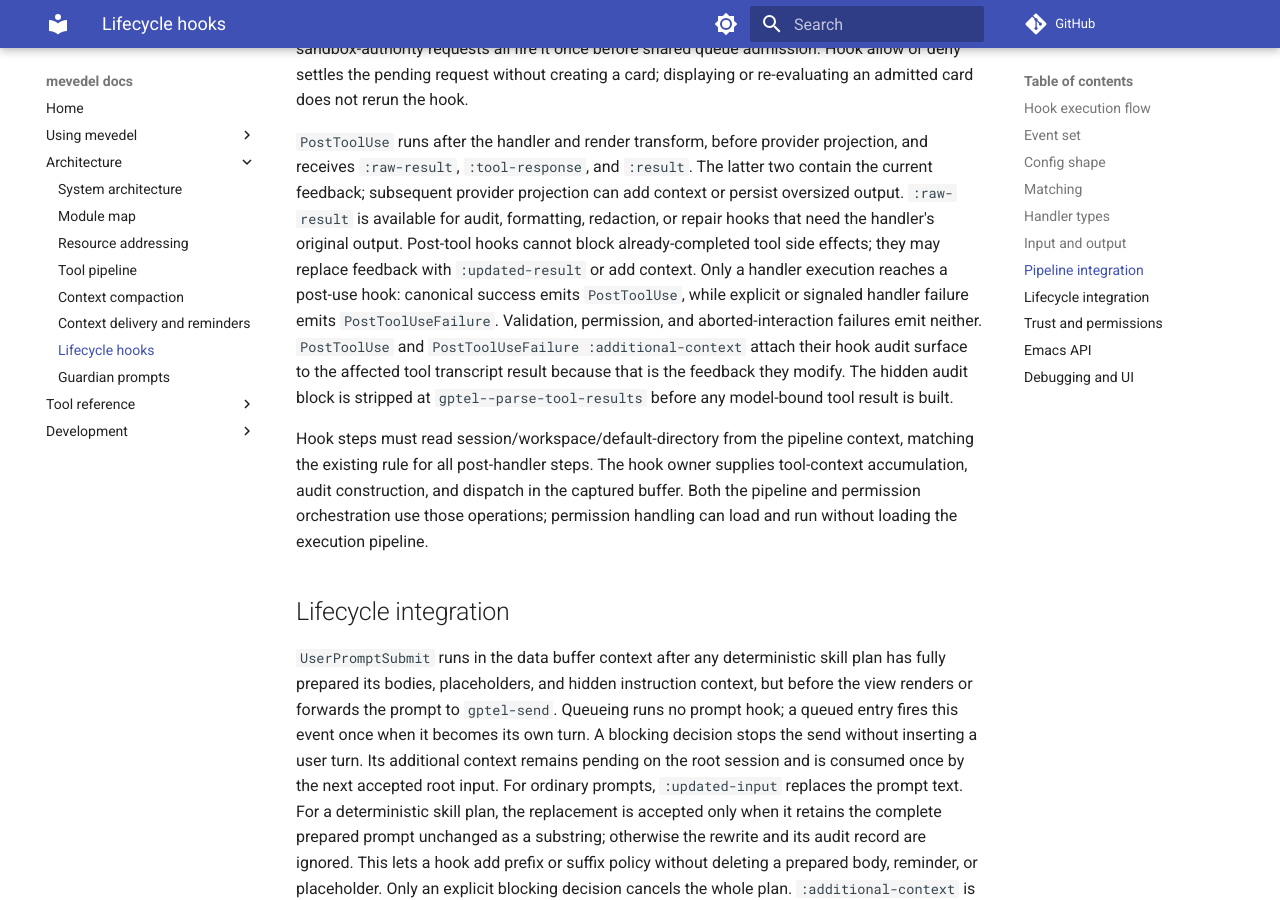
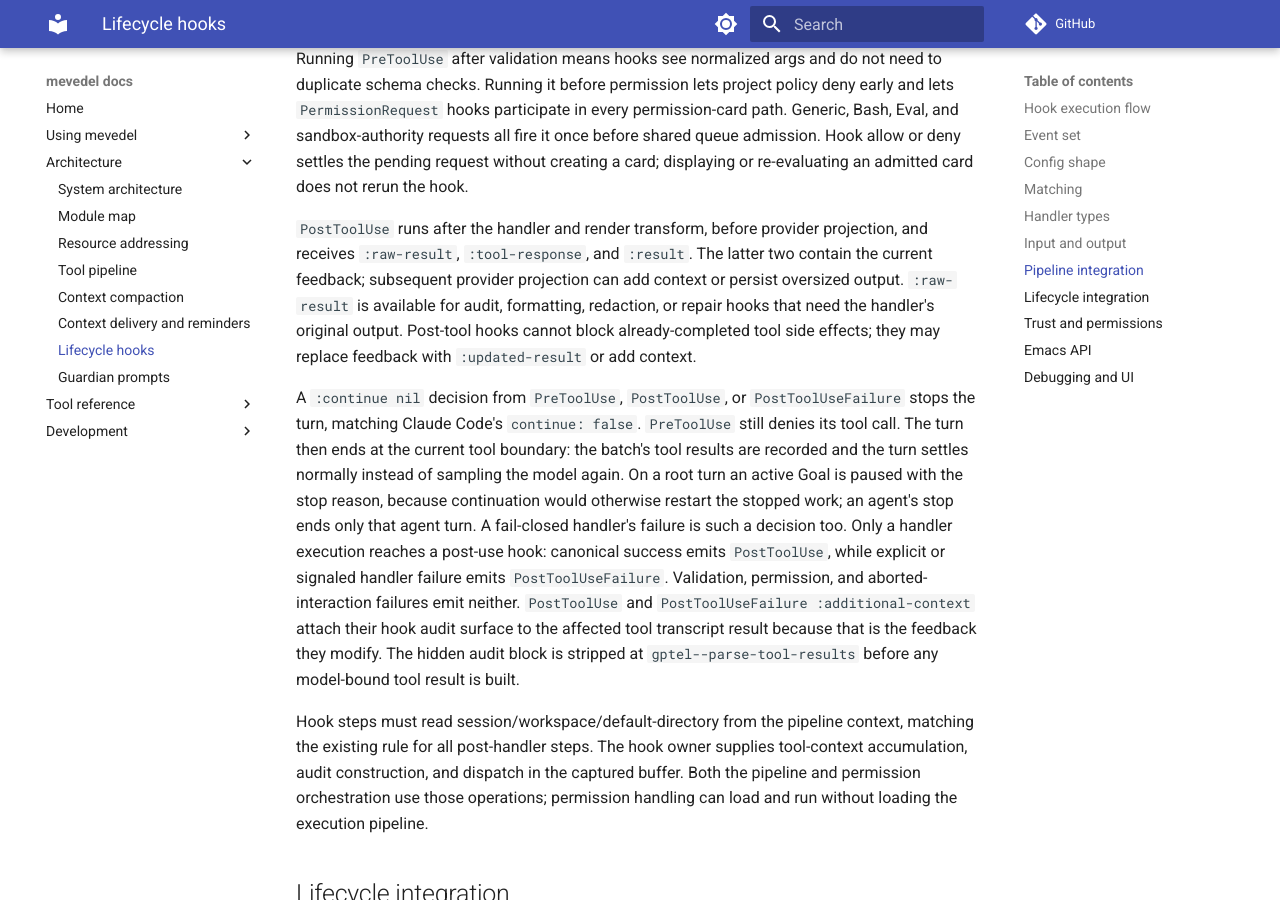
Before and after one commit to FrauH0lle/mevedel, an MkDocs documentation site: the page built from docs/hooks.md, in a window 1280 px wide and 900 px high, scrolled down 9527 px. Built offline with MkDocs 1.6.1 and Material for MkDocs 9.7.7, drawn with Linux system fonts in a browser that asks for light colours; comment, search, counter and statistics services are not loaded; some of the changed text lies outside the part shown.

Commit message:
feat(hooks): Stop the turn on a tool hook's continue: false
A PreToolUse :continue nil only denied its one tool call and the model
carried on; PostToolUse ignored :continue entirely.  Claude Code's
continue: false stops the turn.  Tool hook stops now end the turn at the
current tool boundary, and on a root turn pause an active Goal with the
stop reason so continuation does not restart the stopped work.

* mevedel-pipeline.el (mevedel-pipeline--hook-stop-p)
(mevedel-pipeline--stop-turn-for-hook): New.
(mevedel-pipeline--step-pre-tool-hooks): Stop the turn as well as
denying the tool.
(mevedel-pipeline--step-post-tool-hooks): Stop the turn on :continue nil.

* mevedel-goal.el (mevedel-goal-pause-runtime-failure): Note its hook
use.

* docs/hooks.md: Document tool hook stops.
* docs/architecture.md: List the new end-turn caller.

* test/test-mevedel-pipeline.el (mevedel-pipeline--stop-turn-for-hook):
New.

```diff
--- a/docs/hooks.md
+++ b/docs/hooks.md
@@ -31,11 +31,11 @@ Supported events and their control effects:
 | `SessionStart` | root context epoch begins | source (`startup`, `resume`, `clear`, `compact`, `rewind`, `restore`, `fork`) | add context only |
 | `UserPromptSubmit` | before a root or retained-agent task input is sent | none | block, add context, rewrite prompt |
 | `UserPromptExpansion` | before a user `$skill` expansion reaches the model | none | block, add context, rewrite prompt |
-| `PreToolUse` | after validation, before permission | tool name | deny, ask, add context, rewrite args |
+| `PreToolUse` | after validation, before permission | tool name | deny, ask, stop the turn, add context, rewrite args |
 | `PermissionRequest` | once before any permission card enters the shared queue | tool name | allow, deny, ask |
 | `PermissionDenied` | once after a final tool denial | tool name | add feedback/context only |
-| `PostToolUse` | after handler and result shaping | tool name | add context, replace result, mark feedback |
-| `PostToolUseFailure` | after a handler reports or signals failure | tool name | add context, replace result |
+| `PostToolUse` | after handler and result shaping | tool name | stop the turn, add context, replace result, mark feedback |
+| `PostToolUseFailure` | after a handler reports or signals failure | tool name | stop the turn, add context, replace result |
 | `PreCompact` | before manual/automatic compaction | trigger (`manual`, `auto`) | block, add context |
 | `PostCompact` | after compaction completes | trigger | notification/logging |
 | `SubagentStart` | once before a retained-agent identity is published | agent role | block, add context |
@@ -302,7 +302,8 @@ handlers.
 
 Decision plist fields:
 
-- `:continue nil`: stop processing where supported.
+- `:continue nil`: stop processing where supported. From a tool event it ends
+  the turn at the current tool boundary (see below).
 - `:stop-reason`: user-facing reason.
 - `:system-message`: user-visible warning/status.
 - `:additional-context`: developer/model context to inject into the next
@@ -368,6 +369,15 @@ can add context or persist oversized output. `:raw-result` is available
 for audit, formatting, redaction, or repair hooks that need the handler's
 original output.  Post-tool hooks cannot block already-completed tool side
 effects; they may replace feedback with `:updated-result` or add context.
+
+A `:continue nil` decision from `PreToolUse`, `PostToolUse`, or
+`PostToolUseFailure` stops the turn, matching Claude Code's `continue: false`.
+`PreToolUse` still denies its tool call. The turn then ends at the current
+tool boundary: the batch's tool results are recorded and the turn settles
+normally instead of sampling the model again. On a root turn an active Goal
+is paused with the stop reason, because continuation would otherwise restart
+the stopped work; an agent's stop ends only that agent turn. A fail-closed
+handler's failure is such a decision too.
 Only a handler execution reaches a post-use hook: canonical success emits
 `PostToolUse`, while explicit or signaled handler failure emits
 `PostToolUseFailure`.  Validation, permission, and aborted-interaction
```
Also changed, not shown: docs/architecture.md (+3 -2 lines), 3 other files.
